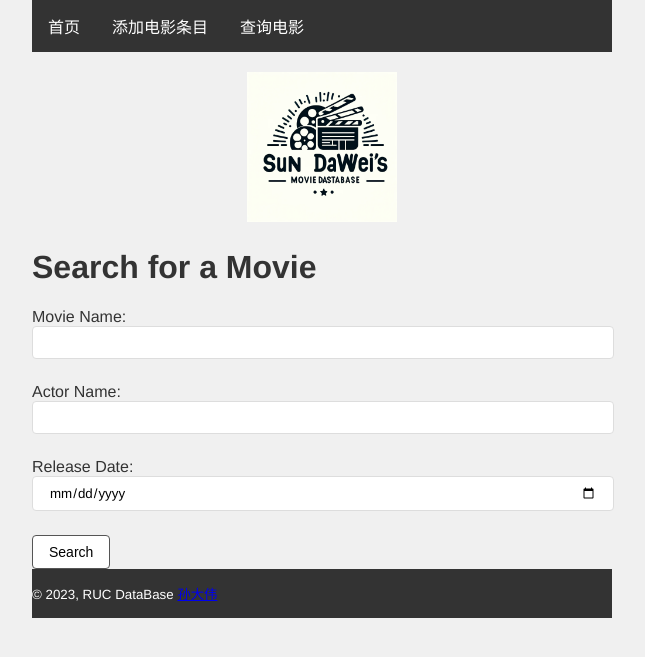
After one commit to DaveSum007/movie_task, a Flask app: page /search_movie in a window 1280 px wide. The commit adds this page. Shown: the top 657 px of the page, without its empty margins (318-963 px from the left). Run offline with Flask 3, Linux system fonts and the light colour scheme.

Commit message:
增加了电影搜索功能

```diff
--- a/app.py
+++ b/app.py
@@ -8,7 +8,7 @@ from datetime import datetime
 app = Flask(__name__)
 app.config['SQLALCHEMY_DATABASE_URI'] = 'mysql+pymysql://root:123456@localhost/movieDB'
 app.config['SQLALCHEMY_TRACK_MODIFICATIONS'] = False
-
+app.secret_key='123456'
 admin='孙大伟'
 # 初始化数据库连接:
 db = SQLAlchemy(app)
@@ -135,6 +135,29 @@ def movie_detail(movie_id):
     # 将查询结果传递给模板
     return render_template('movie_detail.html', movie=movie, box=box, actor_relations=actor_relations)
 
+@app.route('/search_movie', methods=['GET', 'POST'])
+def search_movie():
+    if request.method == 'POST':
+        movie_name = request.form.get('movie_name')
+        actor_name = request.form.get('actor_name')
+        release_date = request.form.get('release_date')
+
+        # 根据输入信息构建查询
+        query = db.session.query(MovieInfo)
+        if movie_name:
+            query = query.filter(MovieInfo.movie_name.like(f'%{movie_name}%'))
+        if actor_name:
+            query = query.join(MovieActorRelation, MovieInfo.movie_id == MovieActorRelation.movie_id)\
+                         .join(ActorInfo, ActorInfo.actor_id == MovieActorRelation.actor_id)\
+                         .filter(ActorInfo.actor_name.like(f'%{actor_name}%'))
+        if release_date:
+            query = query.filter(MovieInfo.release_date == release_date)
+
+        results = query.all()
+        return render_template('search_results.html', movies=results)
+
+    return render_template('search_movie.html')
+
 @app.errorhandler(404) # 传入要处理的错误代码
 def page_not_found(e): # 接受异常对象作为参数
     return render_template('404.html', user=admin), 404
--- a/templates/base.html
+++ b/templates/base.html
@@ -13,6 +13,7 @@
             <li><a href="{{ url_for('index') }}">首页</a></li>
             <!-- Other navigation items here -->
             <li><a href="{{ url_for('add_movie') }}">添加电影条目</a></li>
+            <li><a href="{{ url_for('search_movie') }}">查询电影</a></li>
 
         </ul>
     </nav>
--- /dev/null
+++ b/templates/search_movie.html
@@ -0,0 +1,25 @@
+{% extends "base.html" %}
+
+{% block content %}
+<div class="search-movie-form">
+    <h1>Search for a Movie</h1>
+    <form method="post" action="{{ url_for('search_movie') }}">
+        <div class="form-group">
+            <label for="movie_name">Movie Name:</label>
+            <input type="text" id="movie_name" name="movie_name" class="form-control">
+        </div>
+
+        <div class="form-group">
+            <label for="actor_name">Actor Name:</label>
+            <input type="text" id="actor_name" name="actor_name" class="form-control">
+        </div>
+
+        <div class="form-group">
+            <label for="release_date">Release Date:</label>
+            <input type="date" id="release_date" name="release_date" class="form-control">
+        </div>
+
+        <input type="submit" value="Search" class="btn btn-primary">
+    </form>
+</div>
+{% endblock %}
```
Also changed, not shown: templates/search_results.html (added, +20 -0 lines).
